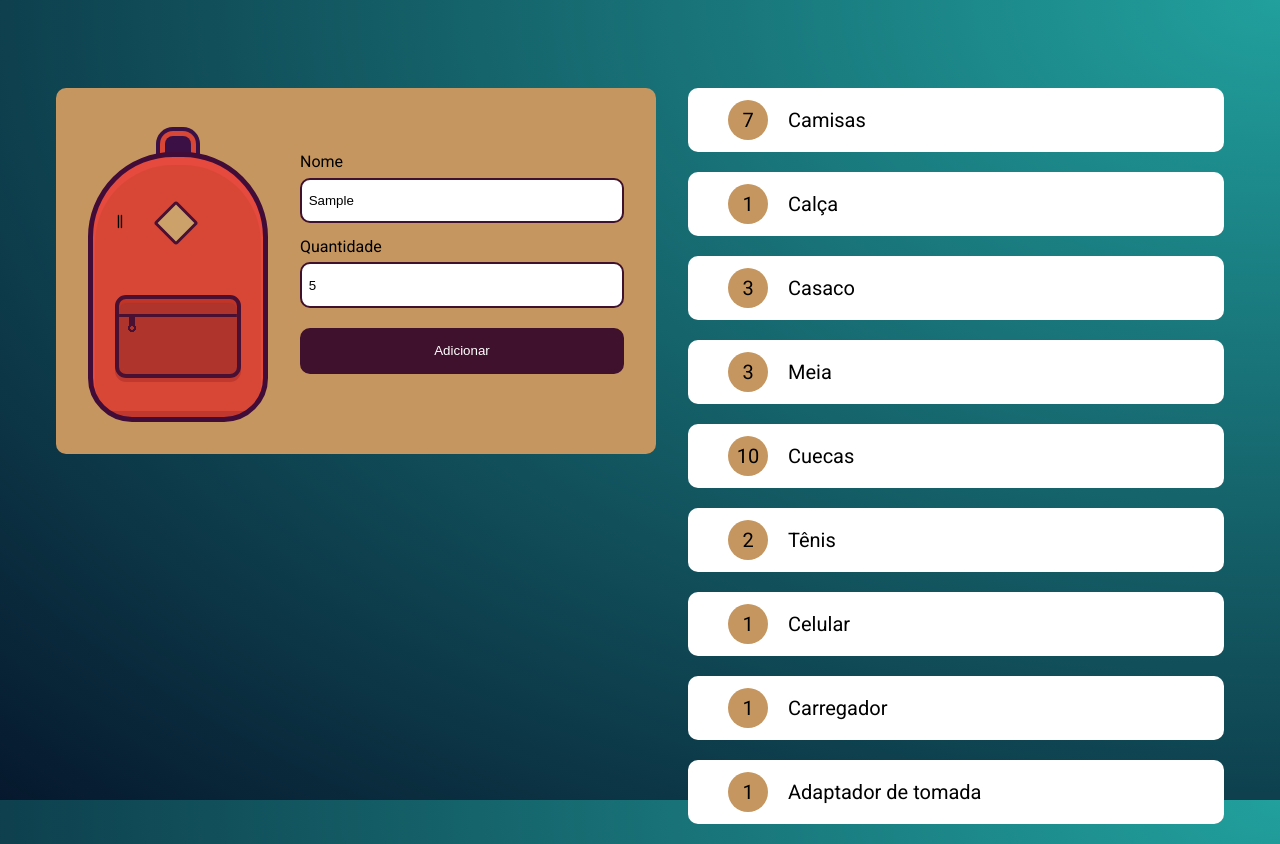
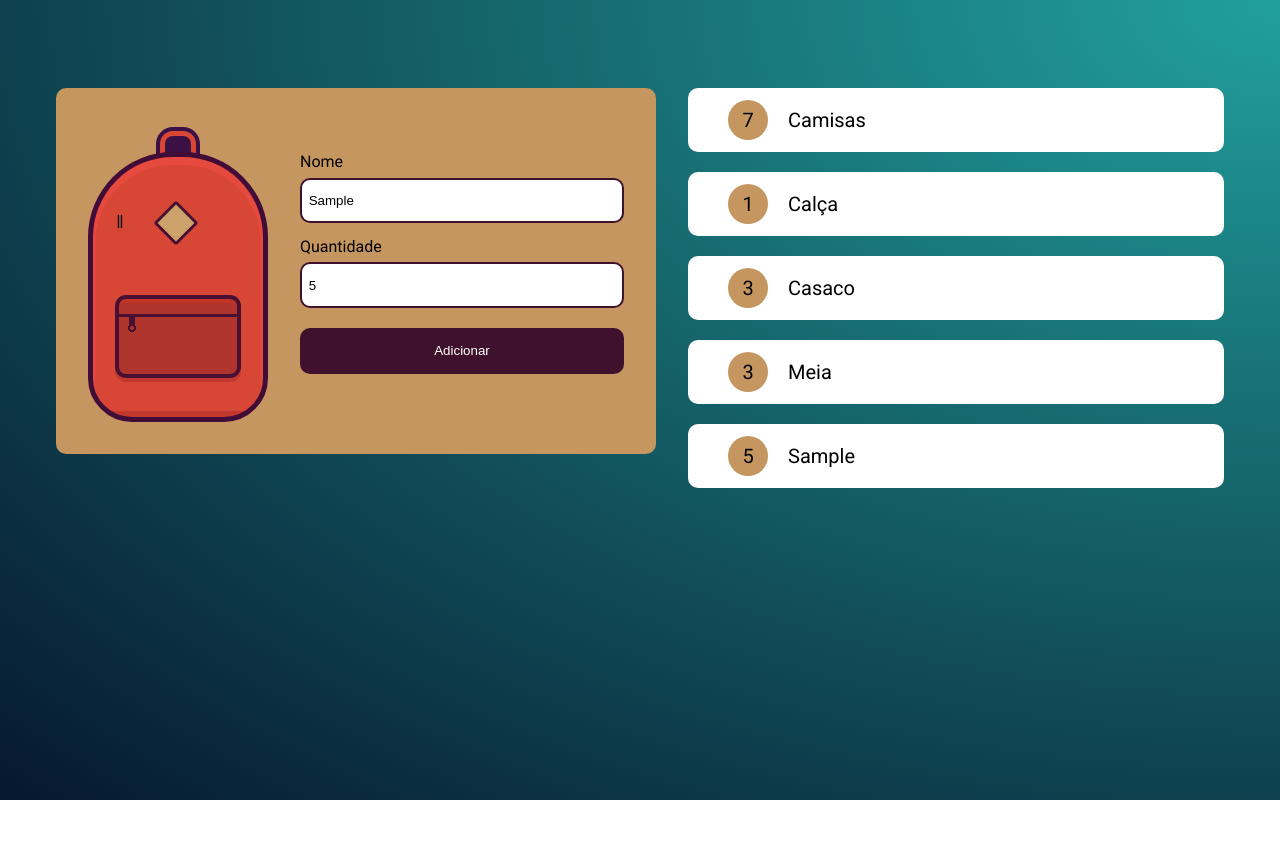
Before and after one commit to Jaoo1003/Js-armazenando-dados-no-navegador, a plain HTML site: page index.html in a window 1280 px wide. Both pictures are taken after typing "Sample", "5" into the empty fields and a click on the input "Adicionar". After the commit the page ends 800 px from the top, so only its background shows below. Drawn offline with Linux system fonts and the light colour scheme.

Commit message:
adicionando novos itens na lista

```diff
--- a/index.html
+++ b/index.html
@@ -24,16 +24,11 @@
             </form>
         </div>
 
-        <ul class="lista">
+        <ul class="lista" id="lista">
             <li class="item"><strong>7</strong>Camisas</li>
             <li class="item"><strong>1</strong>Calça</li>
             <li class="item"><strong>3</strong>Casaco</li>
             <li class="item"><strong>3</strong>Meia</li>
-            <li class="item"><strong>10</strong>Cuecas</li>
-            <li class="item"><strong>2</strong>Tênis</li>
-            <li class="item"><strong>1</strong>Celular</li>
-            <li class="item"><strong>1</strong>Carregador</li>
-            <li class="item"><strong>1</strong>Adaptador de tomada</li>
         </ul>
     </main>
 
--- a/js/main.js
+++ b/js/main.js
@@ -3,7 +3,24 @@ const form = document.getElementById("novoItem")
 form.addEventListener("submit", (evento) => {
     evento.preventDefault();
 
-    console.log(evento)
-    console.log(evento.target.elements['nome'].value)
-    console.log(evento.target.elements['quantidade'].value)
-})
+    criaElemento(evento.target.elements['nome'].value, evento.target.elements['quantidade'].value)
+});
+
+function criaElemento(nome, quantidade){
+    console.log(nome)
+    console.log(quantidade)
+
+    const novoItem = document.createElement('li')
+    novoItem.classList.add('item')
+
+    const numeroItem = document.createElement('strong')
+    numeroItem.innerHTML = quantidade
+
+    novoItem.appendChild(numeroItem)
+    novoItem.innerHTML += nome
+
+    console.log(novoItem)
+
+    const lista = document.getElementById("lista")
+    lista.appendChild(novoItem)
+}
```
